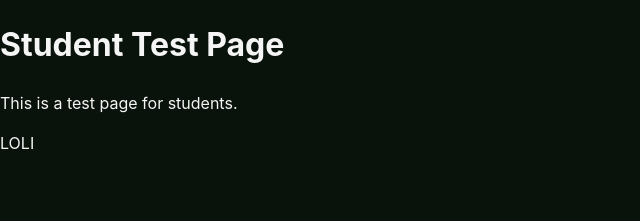
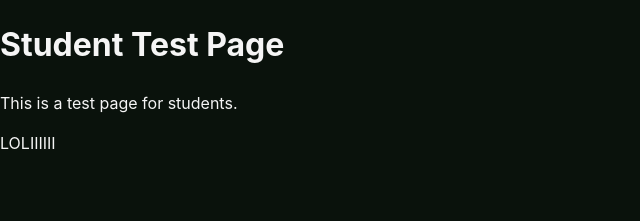
Before and after one commit to Agon06/Feedelate-UKZ, a React app in the folder Frontend/: page /student/test in a window 1280 px wide. Shown: the top 221 px of the page, without its empty margins (0-640 px from the left). Built offline with nearby package versions, Linux system fonts and the light colour scheme; no server answers; the HTML template or start-up script is replaced by a standard one.

Commit message:
Changes in test branch

```diff
--- a/Frontend/src/Student/test.jsx
+++ b/Frontend/src/Student/test.jsx
@@ -4,7 +4,7 @@ export default function TEST() {
     <div>
       <h1>Student Test Page</h1>
       <p>This is a test page for students.</p>
-      <p>LOLI</p>
+      <p>LOLIIIIII</p>
     </div>
   );
 }
```
